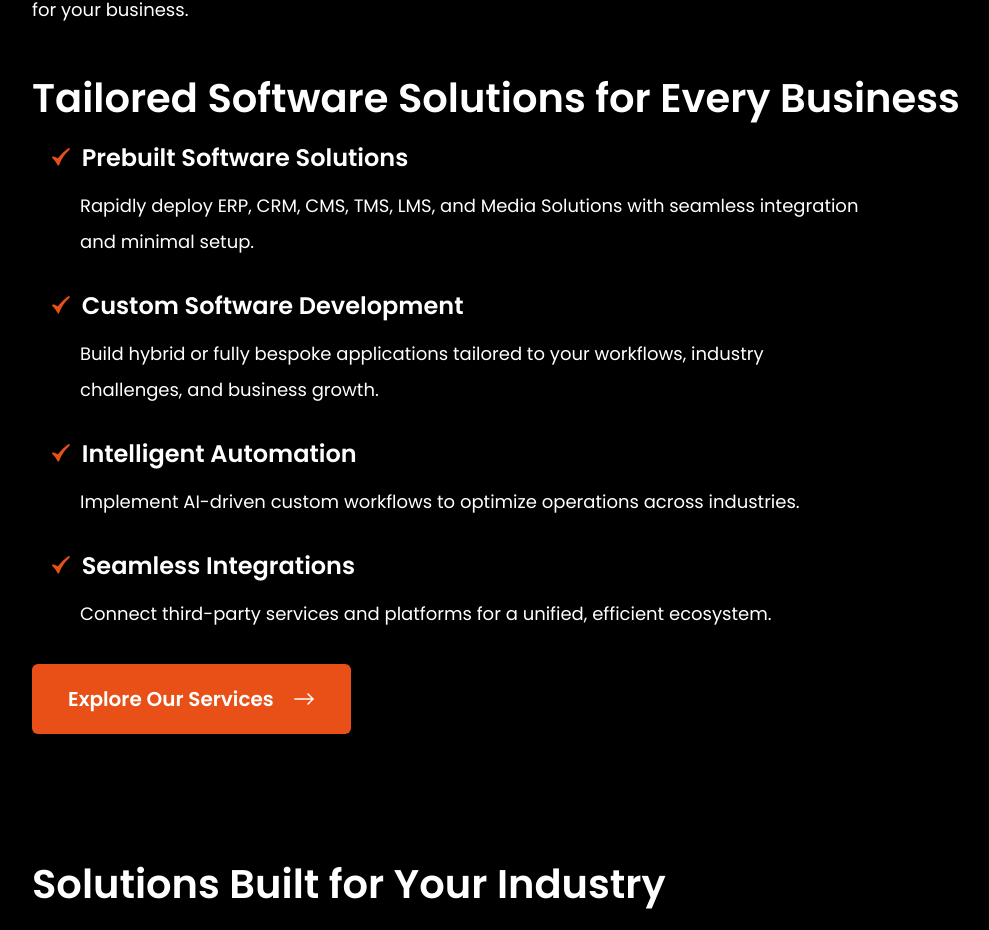
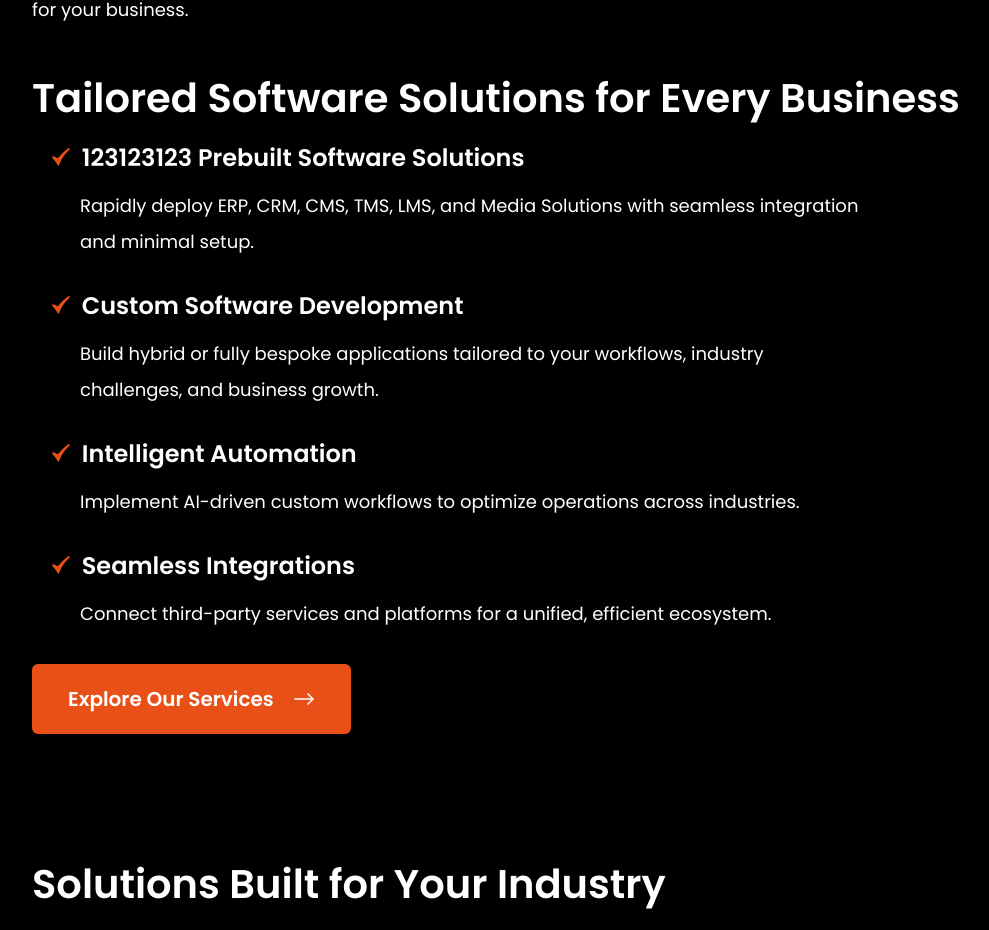
Before and after one commit to boris-tetheree/tetheree-version-2, a Next.js app: page / in a window 1280 px wide. Shown: the part 1249-2179 px from the top of the page, without its empty margins (0-989 px from the left). Built offline with nearby package versions, Linux system fonts and the light colour scheme.

Commit message:
Update index.jsx

```diff
--- a/src/pages/index.jsx
+++ b/src/pages/index.jsx
@@ -16,7 +16,7 @@ const Index = () => {
 
   const tailoredSoftwares = [
     {
-      title: 'Prebuilt Software Solutions',
+      title: '123123123 Prebuilt Software Solutions',
       description: 'Rapidly deploy ERP, CRM, CMS, TMS, LMS, and Media Solutions with seamless integration and minimal setup.'
     },
     {
```
